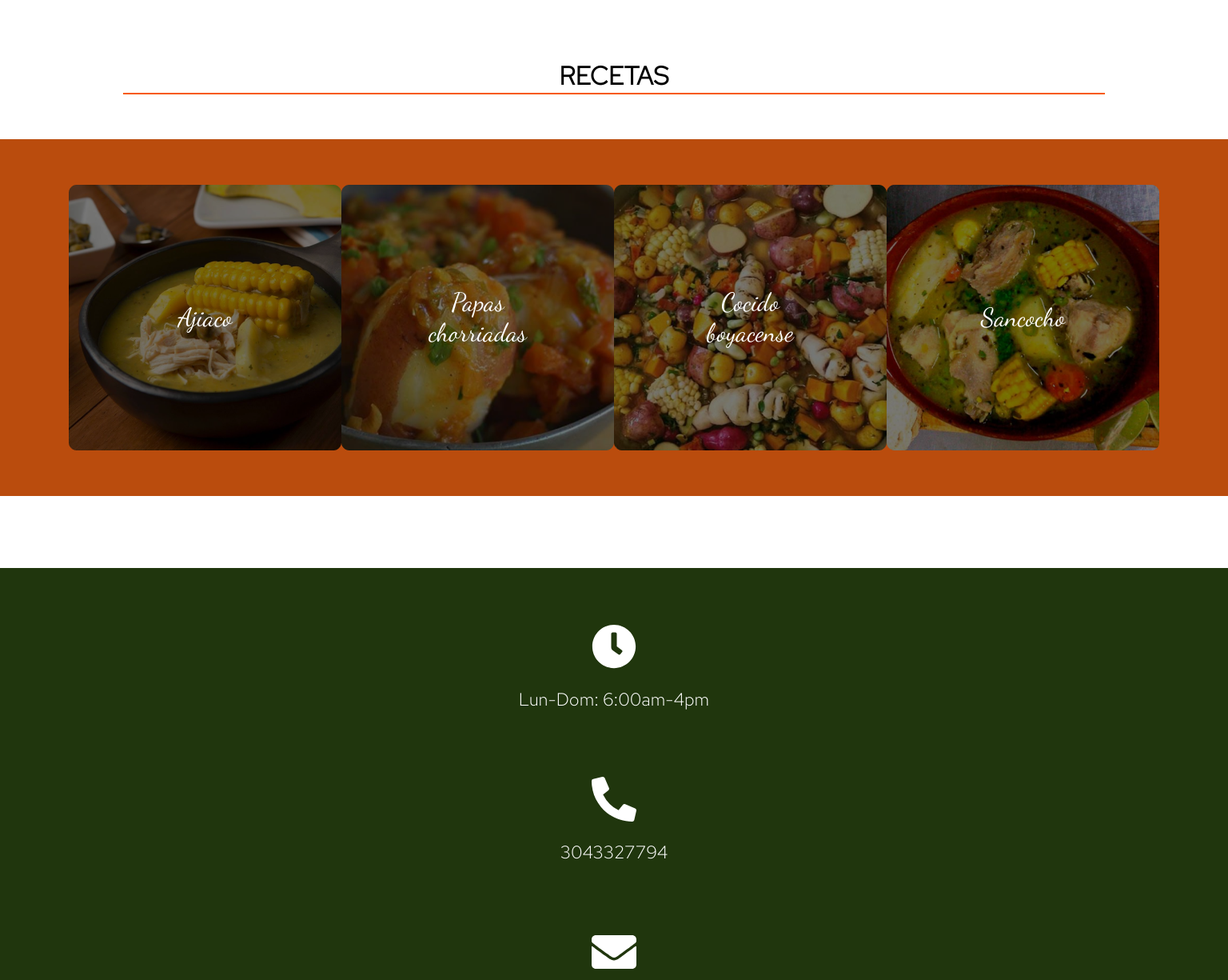
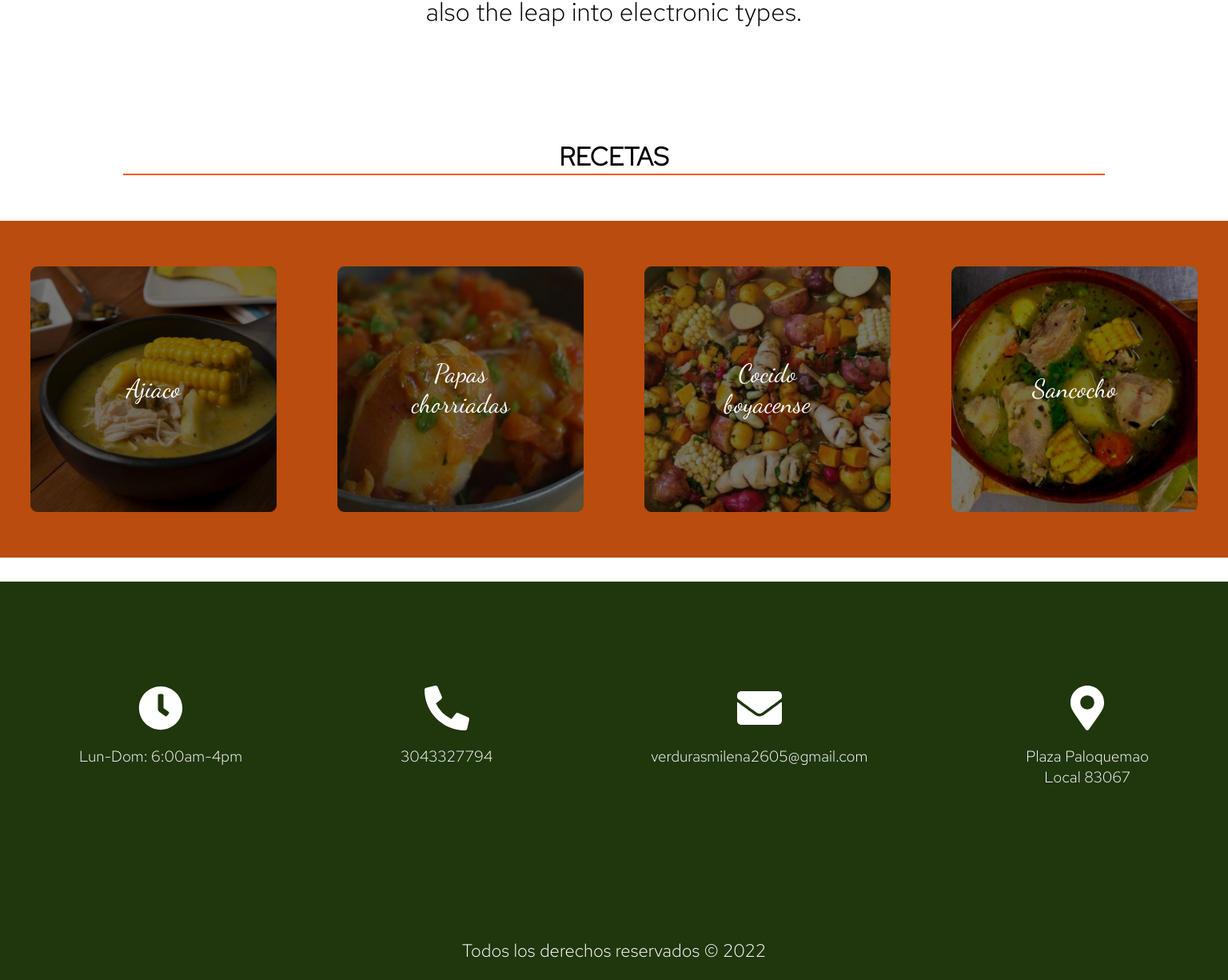
Before and after one commit to daniel1775/Verduras-Milena, a React (Create React App) app: page / in a window 1536 px wide. Shown: the part 1558-2783 px from the top of the page at 80% size. Built offline with nearby package versions, Linux system fonts and the light colour scheme.

Commit message:
desktop screen style

```diff
--- a/src/views/Footer/components/TextFooter/style.module.css
+++ b/src/views/Footer/components/TextFooter/style.module.css
@@ -6,3 +6,10 @@
   margin-top: 30px;
   margin-bottom: 30px;
 }
+
+@media (min-width: 1300px) {
+  .text_footer{
+    width: auto;
+    font-size: 1.2rem;
+  }
+}
--- a/src/views/Footer/index.jsx
+++ b/src/views/Footer/index.jsx
@@ -9,6 +9,7 @@ export default function Footer(props){
 
   return(
     <footer className={`${style.container_footer} ${hideSection ? style.hide : style.show}`}>
+      <div className={`${style.container_items}`}>
         <TextFooter
           icon={<FontAwesomeIcon className={style.font_icon} icon="clock"/>}
           text="Lun-Dom: 6:00am-4pm"
@@ -25,6 +26,7 @@ export default function Footer(props){
           icon={<FontAwesomeIcon className={style.font_icon} icon="map-marker-alt"/>}
           text={<>Plaza Paloquemao<br/>Local 83067</>}
         />
+      </div>
       <p className={style.rights}>Todos los derechos reservados © 2022</p>
     </footer>
   );
--- a/src/views/Footer/style.module.css
+++ b/src/views/Footer/style.module.css
@@ -1,9 +1,14 @@
 .container_footer{
+  display: flex;
+  flex-direction: column;
+  background-color: var(--greenDark);
+  color: white;
+}
+
+.container_items{
   display: flex;
   flex-wrap: wrap;
   justify-content: center;
-  background-color: var(--greenDark);
-  color: white;
   text-align: center;
   margin-top: 60px;
   padding-top: 40px;
@@ -19,8 +24,19 @@
 
 .rights{
   margin-top: 140px;
+  text-align: center;
 }
 
 .font_icon{
   font-size: 3.5rem;
 }
+
+@media (min-width: 1300px) {
+  .container_footer{
+    justify-content: space-between;
+  }
+
+  .container_items{
+    justify-content: space-around;
+  }
+}
--- a/src/views/Main/components/History/style.module.css
+++ b/src/views/Main/components/History/style.module.css
@@ -10,3 +10,7 @@
   padding-left: 6%;
   padding-right: 6%;
 }
+
+.text_history p{
+  font-size: 2rem;
+}
--- a/src/views/Main/components/Recipes/style.module.css
+++ b/src/views/Main/components/Recipes/style.module.css
@@ -7,8 +7,8 @@
 
 .container_cards{
   display: flex;
+  justify-content: center;
   flex-wrap: wrap;
-  justify-content: center;
   width: 100%;
   background-color: var(--orangeDark);
   margin-top: 30px;
@@ -16,3 +16,14 @@
   padding-top: 50px;
   padding-bottom: 50px;
 }
+
+@media (min-width: 1300px) {
+  .container_cards{
+    justify-content: space-around;
+  }
+
+  .container_cards img{
+    width: 20vw;
+    height: 20vw;
+  }
+}
--- a/src/views/Nav/style.module.css
+++ b/src/views/Nav/style.module.css
@@ -23,7 +23,7 @@
 @media (min-width: 1300px){
   .container{
     display: flex;
-    justify-content: end;
+    justify-content: flex-end;
     background-color: #F75A00;
   }
 
```
Lines whose indentation alone changed are shown as unchanged.
